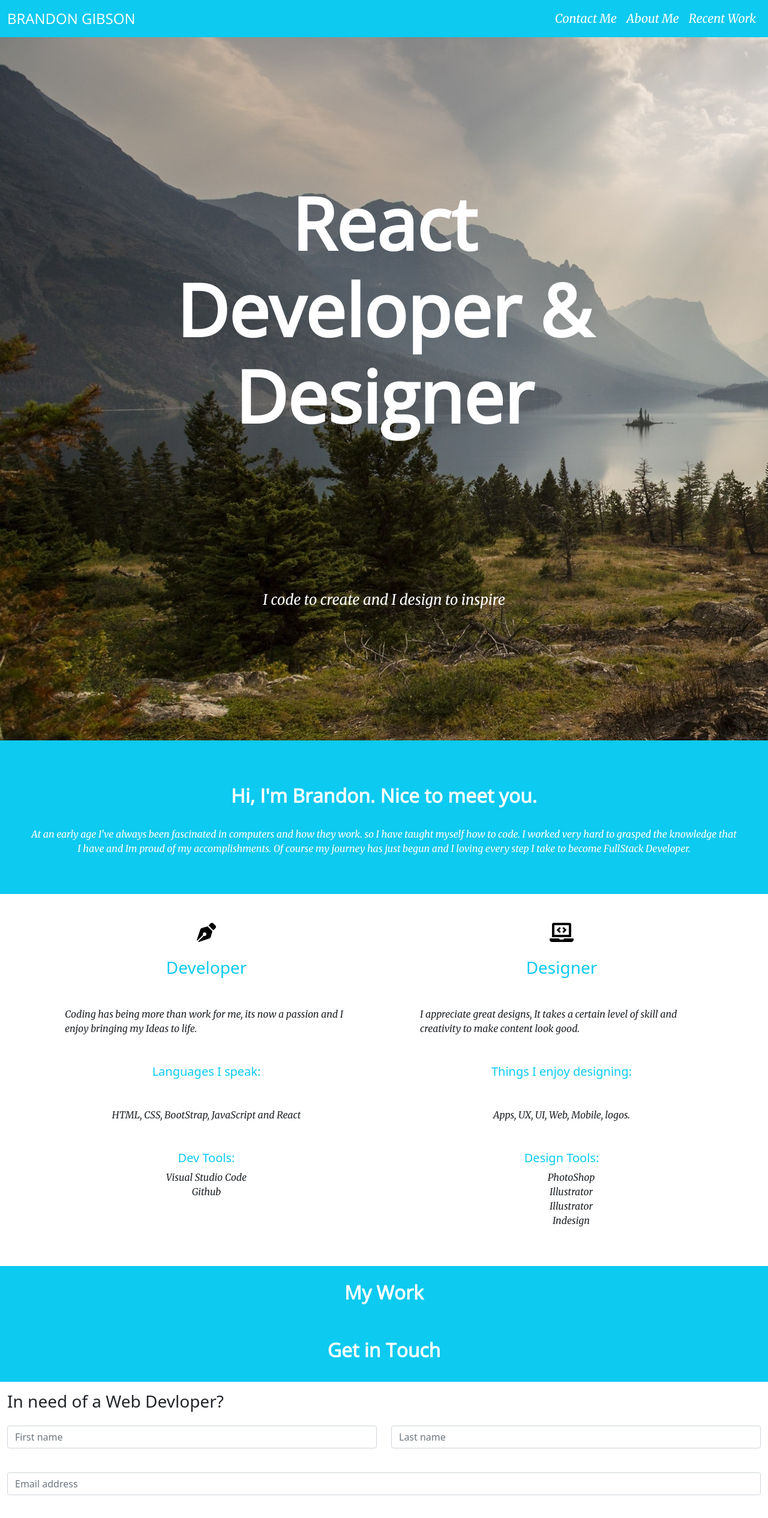
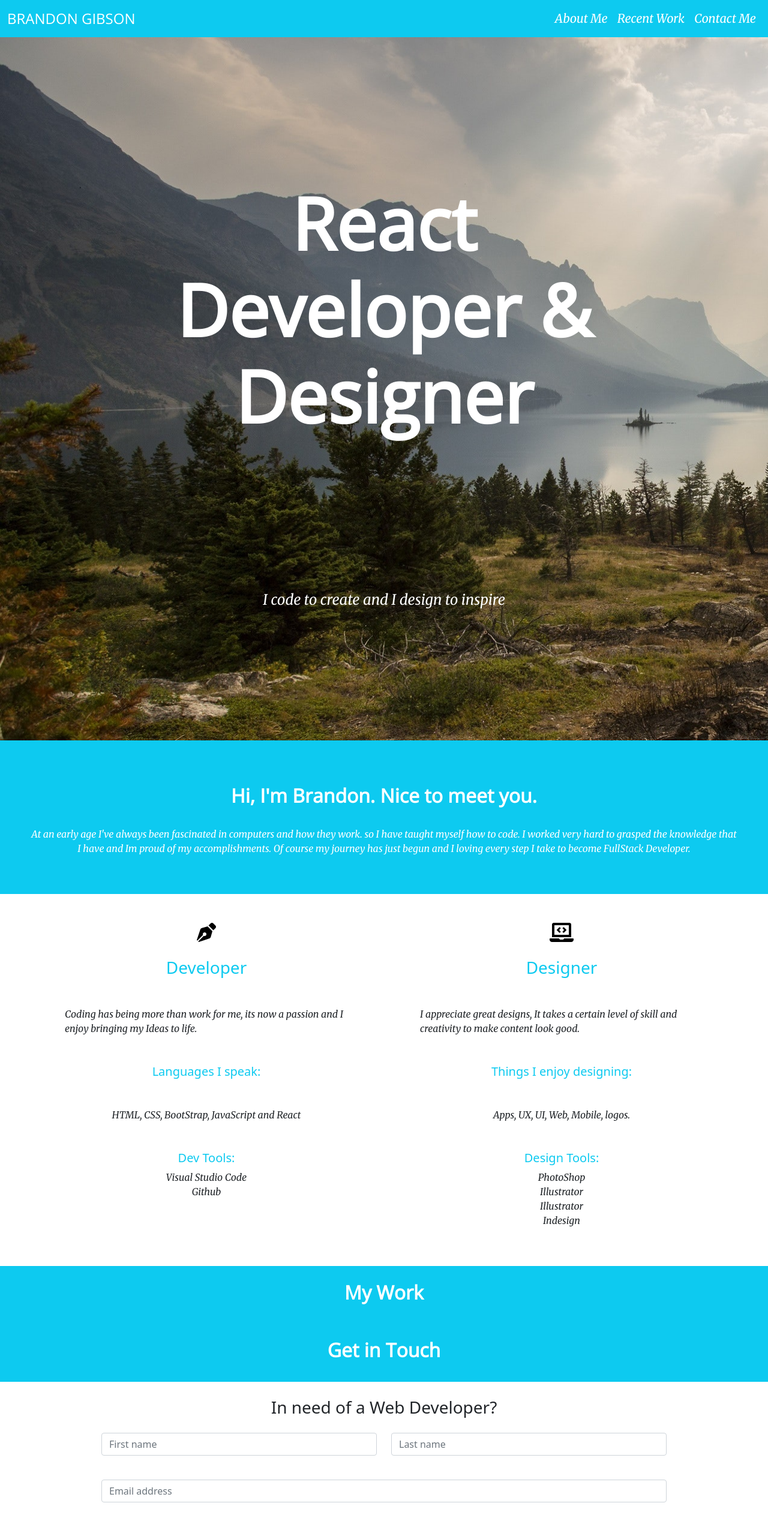
Before and after one commit to luffy119/Portfolio, a plain HTML site: page index.html in a window 1280 px wide. Shown: the top 2530 px of the page at 60% size. Drawn offline with nearby package versions, Linux system fonts and the light colour scheme.

Commit message:
2nd update

```diff
--- a/index.html
+++ b/index.html
@@ -22,13 +22,13 @@
                 <div class="collapse navbar-collapse" id="navbar">
                     <ul class="navbar-nav ms-auto">
                         <li class="nav-item">
-                            <a class="nav-link active link" aria-current="page" href="#contact">Contact Me</a>
+                            <a class="nav-link active link" aria-current="page" href="#contact">About Me</a>
                         </li>
                         <li class="nav-item">
-                            <a class="nav-link active link"  aria-current="page" href="#about">About Me</a>
+                            <a class="nav-link active link"  aria-current="page" href="#about">Recent Work</a>
                         </li>
                         <li class="nav-item">
-                            <a class="nav-link active link"  aria-current="page" href="#work">Recent Work</a>
+                            <a class="nav-link active link"  aria-current="page" href="#work">Contact Me</a>
                         </li>
                     </ul>
                 </div>
@@ -111,7 +111,7 @@
                 </div>
                 <div class="row my-3">
                     <div class="col">
-                        <h3>In need of a Web Devloper?</h3>
+                        <h3>In need of a Web Developer?</h3>
                     </div>
 
                 </div>
--- a/style.css
+++ b/style.css
@@ -14,6 +14,15 @@ h2{
     color:white;
 }
 
+h3{
+    text-align: center;
+    margin: 10px;
+}
+
+h5{
+    text-align: center;
+}
+
 p{
     font-family: 'Merriweather', serif;
 }
@@ -21,7 +30,10 @@ p{
 ul{
     list-style: none;
     font-family: 'Merriweather', serif;
+    text-align: center;
+    padding-left: 0;
 }
+
 
 /* nav */
 nav{
@@ -96,6 +108,11 @@ p.card-text.text-center.card-1-text:hover{
 }
 
 /* form */
+
+form#form{
+    width: 75%;
+    margin: 0 auto;
+}
 .sub-btn{
     color:white;
     font-weight: bold;
```
